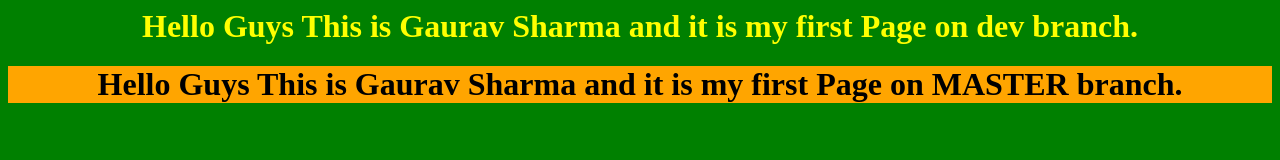
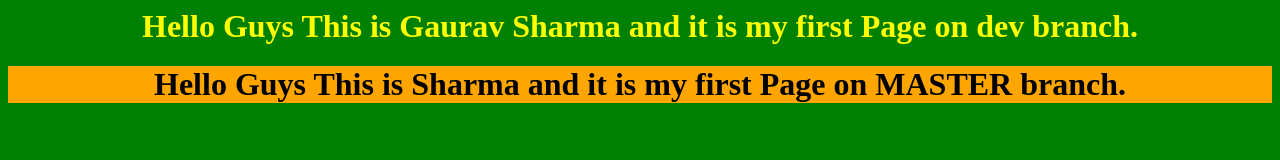
Before and after one commit to gauravsharmaa3/devops, a plain HTML site: page index.html in a window 1280 px wide. Drawn offline with Linux system fonts and the light colour scheme.

Commit message:
changes done

```diff
--- a/index.html
+++ b/index.html
@@ -11,7 +11,7 @@
 
                 <center>
 			<div style=background-color:orange;>
-                <h1> Hello Guys This is Gaurav Sharma and it is my first Page on MASTER branch. </h1>
+                <h1> Hello Guys This is Sharma and it is my first Page on MASTER branch. </h1>
 			</div>
 		</center>
 	</body>
```
